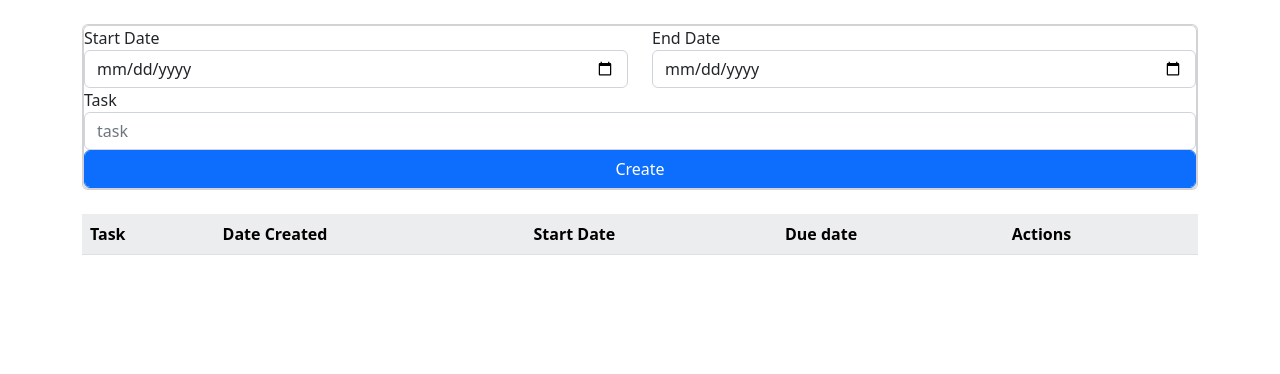
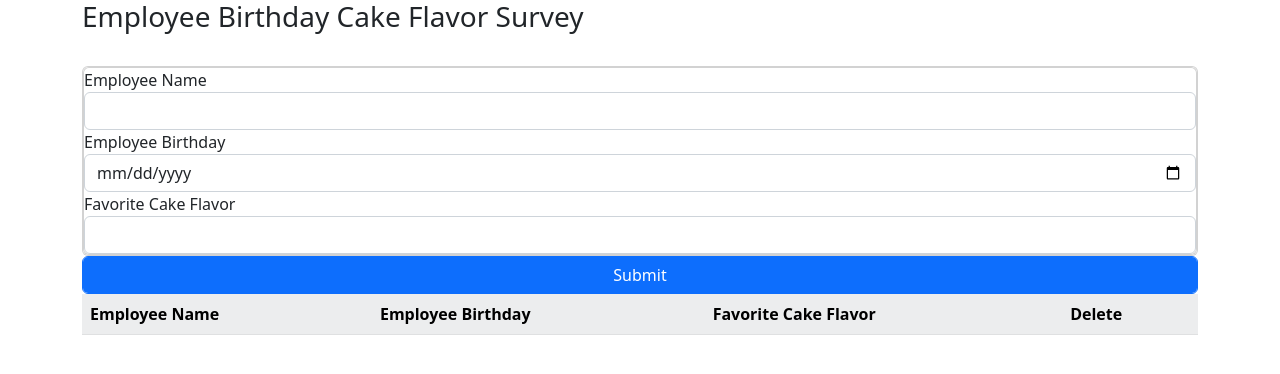
Before and after one commit to amytisdell/ToDoApp, a website: page index.html in a window 1280 px wide. Drawn offline with nearby package versions, Linux system fonts and the light colour scheme.

Commit message:
all files committed

```diff
--- a/index.html
+++ b/index.html
@@ -9,44 +9,48 @@
     <title>Week 10 Assignment</title>
   </head>
   <body class="container">
+    <h3>Employee Birthday Cake Flavor Survey</h3>
   <br>
     <div class="card">
         <div class="card body">
-            <div class="row">
             <div class="col-sm">
                 <div class="form-group">
-                        <label for="new-start-date">Start Date</label>
-                        <input type="date" class="form-control" id="new-start-date">
+                    <label for="employee-name">Employee Name</label>
+                    <input type="text" class="form-control" id="employee-name">
                 </div>
             </div>
             <div class="col-sm">
                 <div class="form-group">
-                        <label for="new-end-date">End Date</label>
-                        <input type="date" class="form-control" id="new-end-date">
+                    <label for="birthday">Employee Birthday</label>
+                    <input type="date" class="form-control" id="birthday">
                 </div>
             </div>
-            </div>
-            <div class="row">
             <div class="col-sm">
                 <div class="form-group">
-                        <label for="new-task">Task</label>
-                        <input type="Task" class="form-control" id="new-task" placeholder="task">
+                    <label for="Favorite-cake-flavor">Favorite Cake Flavor</label>
+                    <input type="text" class="form-control" id="Favorite-cake-flavor">
                 </div>
             </div>
-                <div>
-                    <button id="add" class="btn btn-primary form-control">Create</button>
+                <!-- <div class="col-sm">
+                    <div class="form-group">
+                        <label for="allergies">Any allergies?</label><br>
+                        <input type="radio" id="allergies" value="yes"><label for="yes">Yes</label>
+                        <input type="radio" id="allergies" value="no"> <label for="no">No</label><br>
+                    </div>
+                </div> -->
                 </div>
             </div>
+            <button id="add" class="btn btn-primary form-control">Submit</button>
         </div>
     </div>
 <br>
     <table id="list" class="table table-light table-striped">
         <tr>
-            <th>Task</th>
-            <th>Date Created</th>
-            <th>Start Date</th>
-            <th>Due date</th>
-            <th>Actions</th>
+            <th>Employee Name</th>
+            <th> Employee Birthday</th>
+            <th>Favorite Cake Flavor</th>
+            <!-- <th>Allergies?</th> -->
+            <th>Delete</th>
         </tr>
     </table>
 <script src="index.js"></script>
--- a/index.js
+++ b/index.js
@@ -1,17 +1,20 @@
 let id = 0
 
 document.getElementById('add').addEventListener('click', () => {
-    let createDate = new Date();
     let table = document.getElementById('list');
     let row = table.insertRow(1);
     row.setAttribute('id', `item-${id}`);
-    row.insertCell(0).innerHTML = document.getElementById('new-task').value;
-    row.insertCell(1).innerHTML = `${createDate.getFullYear()} - ${createDate.getMonth()+1}-${createDate.getDate()}`;
-    row.insertCell(2).innerHTML = document.getElementById('new-start-date').value;
-    row.insertCell(3).innerHTML = document.getElementById('new-end-date').value;
-    let actions = row.insertCell(4);
+    row.insertCell(0).innerHTML = document.getElementById("employee-name").value;
+    row.insertCell(1).innerHTML = document.getElementById('birthday').value;
+    row.insertCell(2).innerHTML = document.getElementById("Favorite-cake-flavor").value;
+    // row.insertCell(3).innerHTML = document.getElementById("allergies").value;
+
+    let actions = row.insertCell(3);
     actions.appendChild(createDeleteButton(id++));
-    document.getElementById('new-task').value = ``;
+    document.getElementById('employee-name').value = ``;
+    document.getElementById('birthday').value = ``;
+    document.getElementById("Favorite-cake-flavor").value = ``;
+    // document.getElementById('allergies').radioChecked = false
 });
 
 function createDeleteButton(id) {
```
Also changed, not shown: 1 other file. Lines whose indentation alone changed are shown as unchanged.
